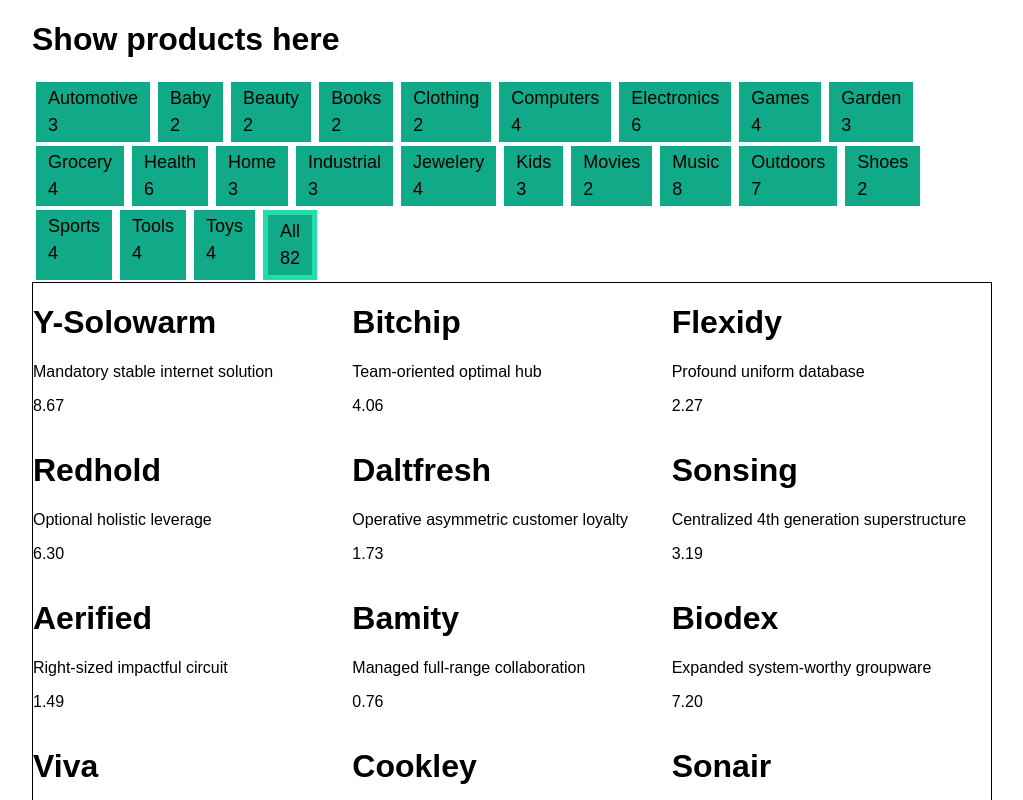
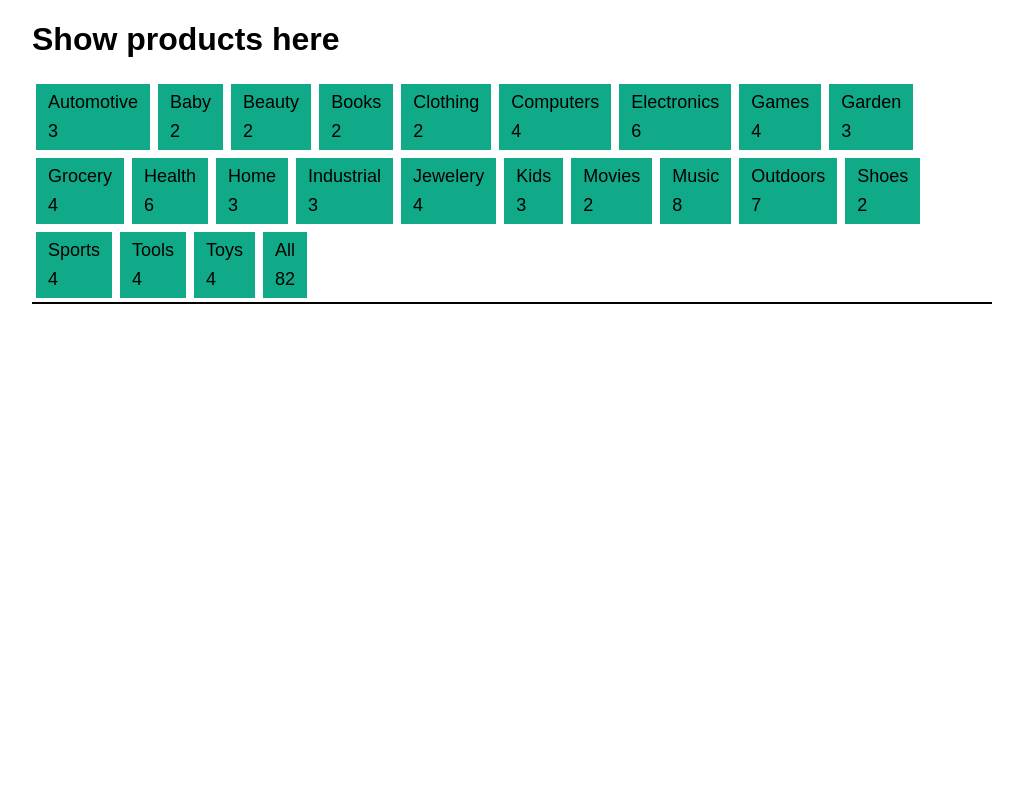
Before and after one commit to SWHarrison/FEW2-3assign2, a React (Create React App) app: page / in a window 1280 px wide. Shown: the top 800 px of the page, without its empty margins (128-1151 px from the left). Built offline with nearby package versions, Linux system fonts and the light colour scheme.

Commit message:
allows user to select multiple categories

```diff
--- a/src/App.js
+++ b/src/App.js
@@ -9,7 +9,7 @@ class App extends Component {
     super(props)
 
     this.state = {
-      currentCategory: 'All'
+      currentCategory: []
     }
   }
 
@@ -24,11 +24,30 @@ class App extends Component {
           selected = {currentCategory}
           categoriesList = {categories}
           setCategory={(cat) => {
-            this.setState({ currentCategory: cat })
+            console.log(categories)
+            let newCat = this.state.currentCategory
+            if(cat == "All"){
+              if(newCat.includes("All")){
+                newCat = []
+              } else {
+                newCat = categories.slice(0)
+              }
+            } else if(this.state.currentCategory.includes(cat) == false){
+              newCat.push(cat)
+            } else {
+              newCat.splice(newCat.indexOf(cat),1)
+              if(newCat.includes("All")){
+                newCat.splice(newCat.indexOf("All"),1)
+              }
+            }
+            console.log(newCat)
+            this.setState({ currentCategory : newCat})
           }}
         />
 
-        <InvList inventory = {inventory.filter(item => this.state.currentCategory == "All" || item.category == this.state.currentCategory)} />
+        <InvList inventory = {inventory.filter(item =>
+          //this.state.currentCategory.length == 0 ||
+          this.state.currentCategory.includes(item.category))} />
 
       </div>
     );
--- a/src/CategoriesList.css
+++ b/src/CategoriesList.css
@@ -6,12 +6,13 @@
 
 .CategoriesList *{
   width: auto;
-  margin: 2px 4px;
+  margin: 4px 4px;
   padding: 2px 4px;
   background-color: #1a8;
   font-size: 18px;
 }
 
 .selected{
-  border: 5px solid #2da
+  border: 4px solid #a34;
+  margin: 0px;
 }
--- a/src/CategoriesList.js
+++ b/src/CategoriesList.js
@@ -7,7 +7,6 @@ function CategoriesList(props) {
   const categories = props.categoriesList;
   const listItems = categories.map((category) => {
 
-    console.log(category + " equals " + props.selected + ": " + (category == props.selected))
     let num;
     if(category != 'All'){
       num = countCategory(inventory, category)
@@ -16,10 +15,10 @@ function CategoriesList(props) {
     }
     return (
       <div
-        className={category == props.selected ? 'selected' : ''}
+        className={props.selected.includes(category) ? 'selected' : ''}
         onClick={() => {
-        props.setCategory(category)
-      }}>
+          props.setCategory(category)
+        }}>
         <div>{category}</div>
         <div>{num}</div>
       </div>
--- a/src/InvList.js
+++ b/src/InvList.js
@@ -2,6 +2,7 @@ import React from 'react'
 
 function InvList(props) {
   const inventory = props.inventory;
+  console.log(inventory)
   const listItems = inventory.map(({name, price, description}) => {
 
     return (
```
